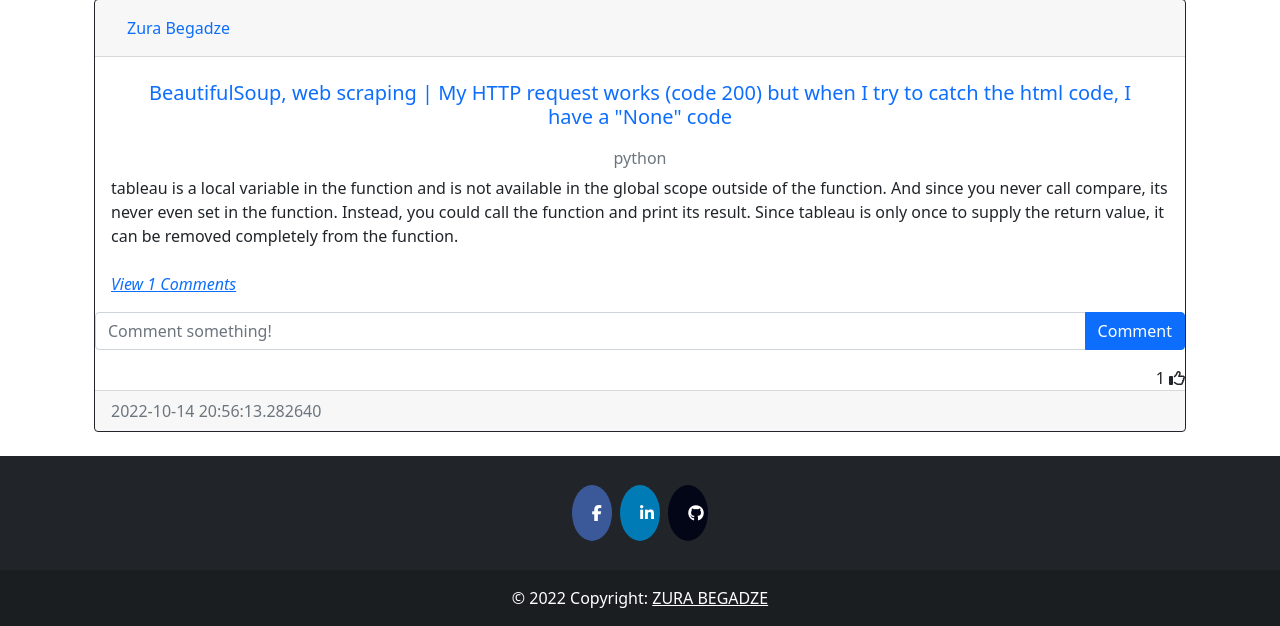
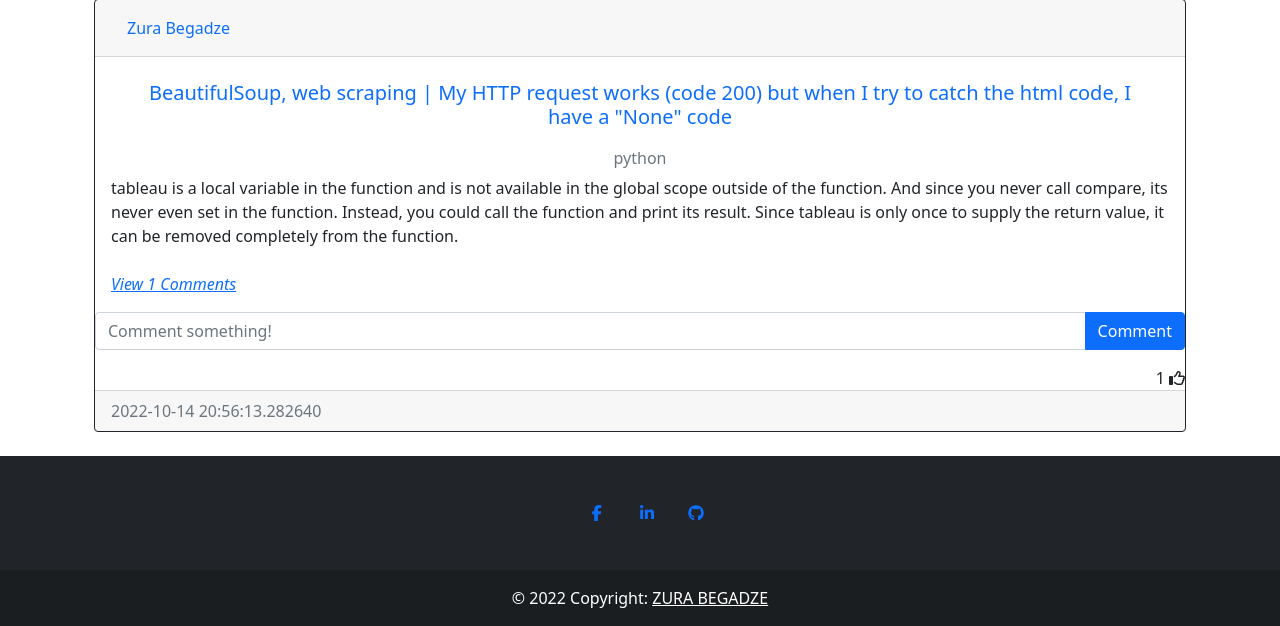
Before and after one commit to papitokarlo/GeorgiaFlow, a Flask app: page / in a window 1280 px wide. Shown: the part 216-842 px from the top of the page. Run offline with Flask 2, Linux system fonts and the light colour scheme; data comes from the database, SQL or seed files in the repository; some libraries are stand-ins or nearby versions.

Commit message:
new changes svg

```diff
--- a/static/css/index.css
+++ b/static/css/index.css
@@ -68,22 +68,10 @@
     border-radius: 50%;
   }
 
-  .fa:hover {
-      opacity: 0.7;
+  svg {
+    width: 70px;
+    height: 70px;
   }
-
-  .fa-facebook {
-    background: #3B5998;
-    color: white;
+  svg:hover {
+    fill: rgb(58, 128, 194);
   }
-
-
-  .fa-linkedin {
-    background: #007bb5;
-    color: white;
-  }
-
-  .fa-github {
-    background: #030617;
-    color: white;
-  }
```
Also changed, not shown: static/images/newicon.png (added).
